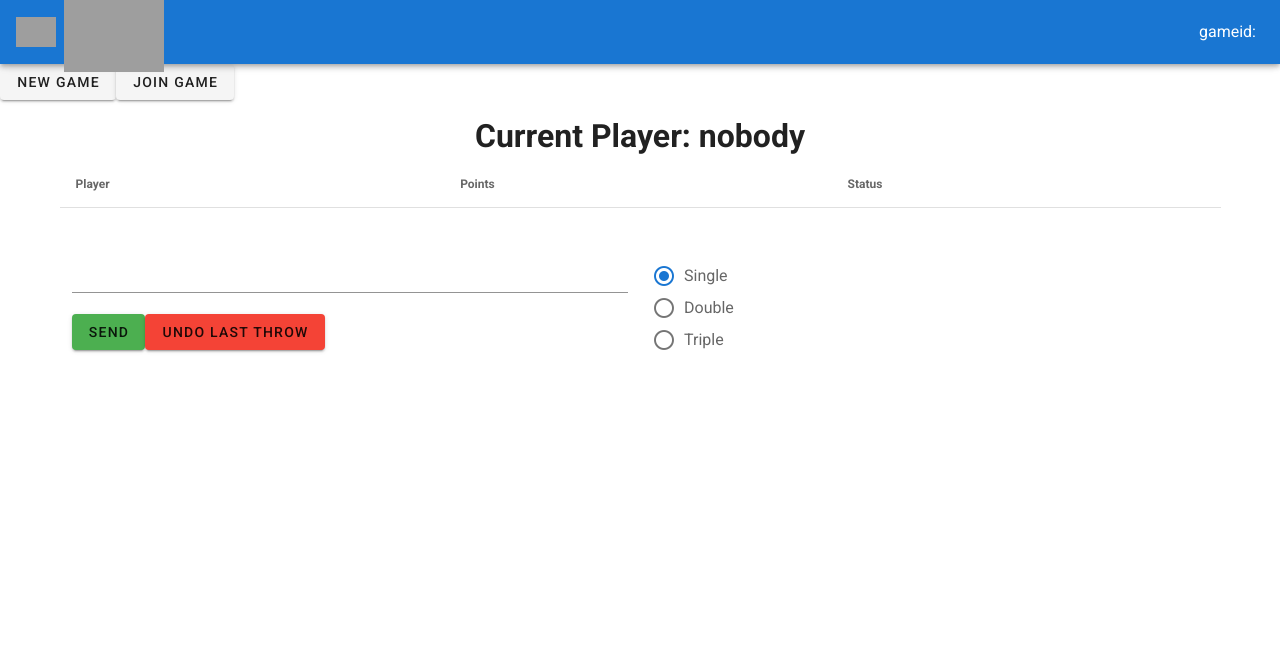
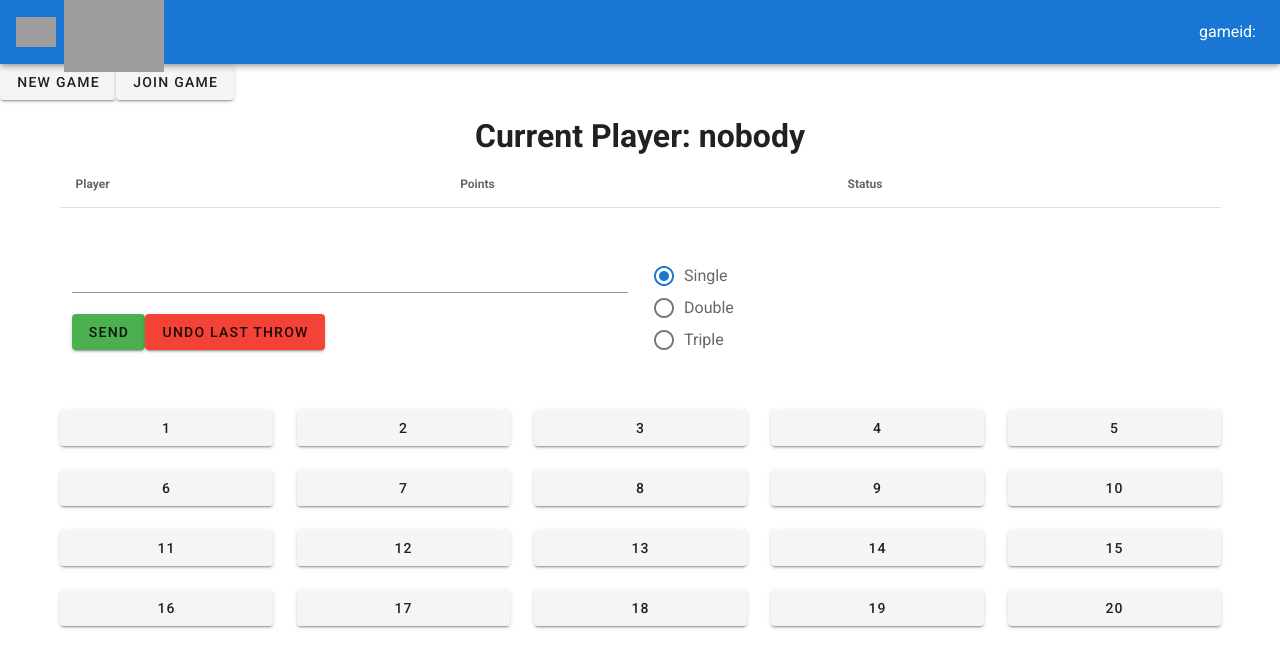
Before and after one commit to kaspersoreide/darts, a Vue app in the folder clients/dart-client/: page / in a window 1280 px wide. Shown: the top 668 px of the page. Built offline with nearby package versions, Linux system fonts and the light colour scheme; grey boxes are pictures that could not be loaded.

Commit message:
Added button grid

```diff
--- a/clients/dart-client/src/components/ActiveGame.vue
+++ b/clients/dart-client/src/components/ActiveGame.vue
@@ -57,11 +57,11 @@
             </v-form>
         </v-col>
     </v-row>
-    <v-row v-if="false">
+    <v-row v-if="true">
         <v-col>
-            <v-row v-for="r in [1,2,3,4,5]" v-bind:key="r">
-                <v-col v-for="c in [1,2,3,4,5,6]" v-bind:key="c">
-                    <v-btn>{{c+(r-1)*6}}</v-btn>
+            <v-row v-for="r in [1,2,3,4]" v-bind:key="r">
+                <v-col v-for="c in [1,2,3,4,5]" v-bind:key="c">
+                    <v-btn @click="sendThrowDirect(c+(r-1)*5)" class="pr-0 pl-0" block>{{c+(r-1)*5}}</v-btn>
                 </v-col>
             </v-row>
         </v-col>
@@ -125,6 +125,14 @@ export default class ActiveGame extends Vue {
         this.multiplier = '1';
     }
 
+    sendThrowDirect(value) {
+        let f = parseInt(value);
+        let m = parseInt(this.multiplier);
+        this.insertThrow(f,m);
+        this.field = '';
+        this.multiplier = '1';
+    }
+
     async insertThrow(field: number, multiplier: number) {
         const throwBody =
         {
```
